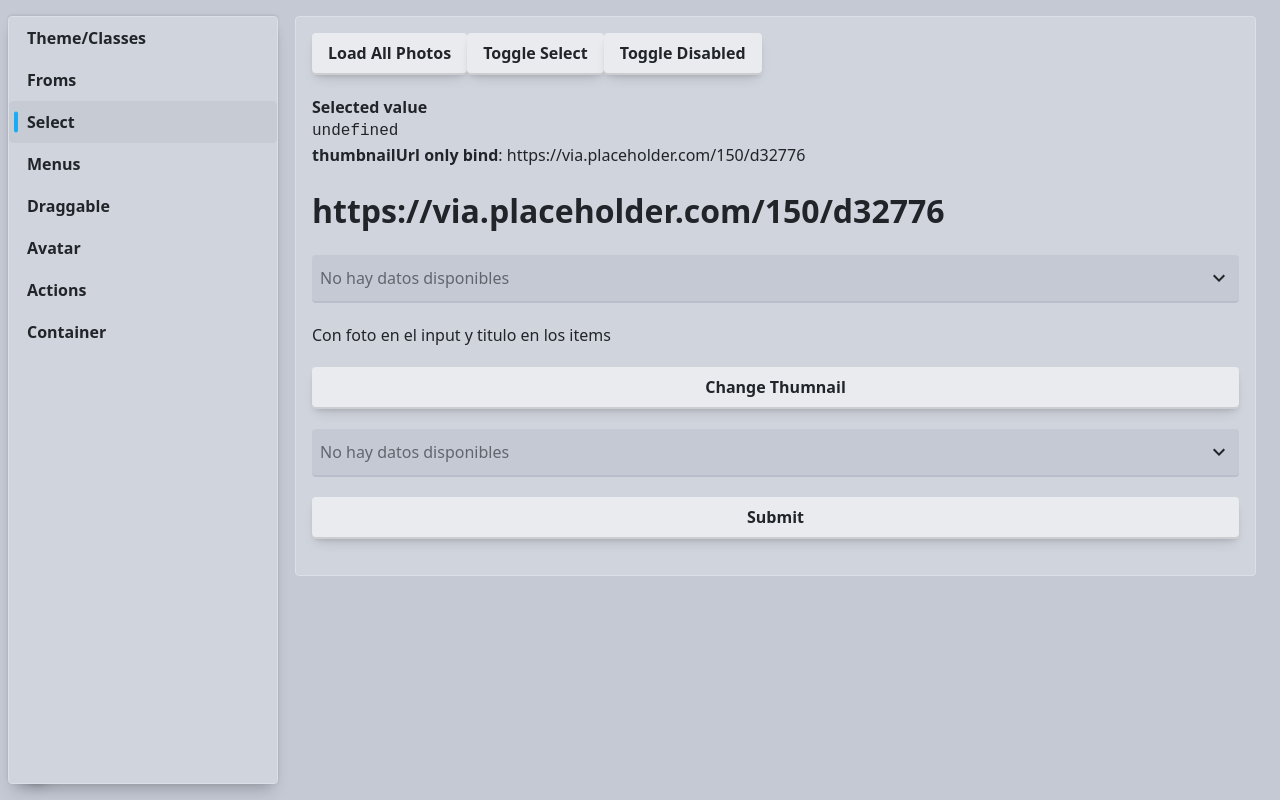
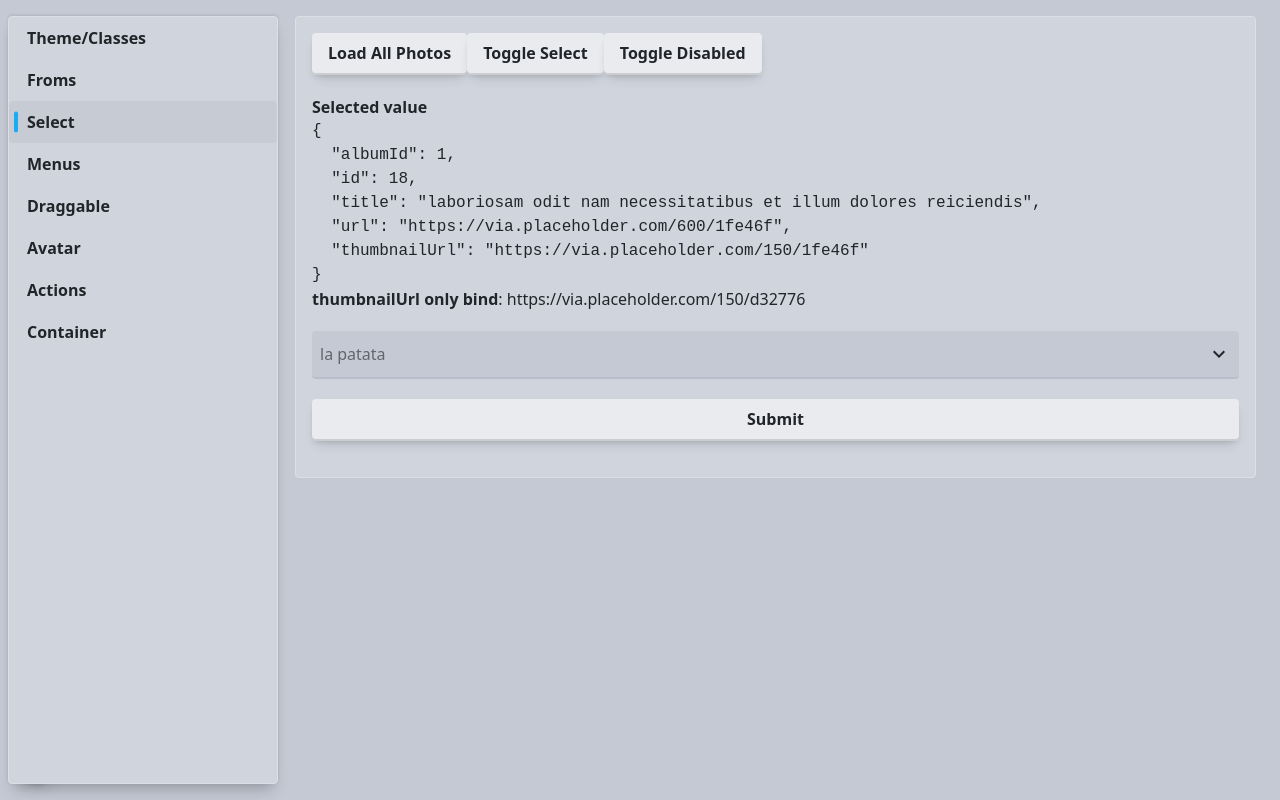
Before and after one commit to LuisManuelNR/chasi-ui, a SvelteKit app: page /select in a window 1280 px wide. Built offline with nearby package versions, Linux system fonts and the light colour scheme.

Commit message:
fix select again, fix draggable type

```diff
--- a/src/lib/Actions/draggable.ts
+++ b/src/lib/Actions/draggable.ts
@@ -25,7 +25,7 @@ if (BROWSER) {
   }
 }
 
-type ReturnTypeDrop = { ghostDuration: number, ghostTarget: HTMLElement } | void
+type ReturnTypeDrop = { ghostDuration?: number, ghostTarget?: HTMLElement } | void
 type Coord = { x: number, y: number }
 type MoveCoords = Coord & { dx: number, dy: number }
 type DraggableOption<T = null> = {
@@ -61,8 +61,8 @@ export default function <T>(node: HTMLElement, { onStart, onMove, onEnd, handler
       if (onEnd) {
         const returnedGhostSettings = await onEnd(e, coords)
         if (returnedGhostSettings) {
-          ghostTarget = returnedGhostSettings.ghostTarget
-          duration = returnedGhostSettings.ghostDuration
+          ghostTarget = returnedGhostSettings.ghostTarget || node
+          duration = returnedGhostSettings.ghostDuration || duration
         }
       }
       ghostElement && ghostElement.dispose(duration, ghostTarget)
--- a/src/lib/CForms/CSelect.svelte
+++ b/src/lib/CForms/CSelect.svelte
@@ -1,10 +1,9 @@
 <script lang="ts">
 	import type { Rule } from '$lib'
 	import { CLabel, CIcon, CDialog } from '$lib'
-	import { isEqual } from '$lib/utils.js'
 	import { mdiChevronDown, mdiMagnify } from '@mdi/js'
 	import { BROWSER } from 'esm-env'
-	import { onMount, tick } from 'svelte'
+	import { tick } from 'svelte'
 
 	type T = $$Generic
 	type X = T extends Record<string, any> ? keyof T : undefined
@@ -24,7 +23,6 @@
 	export let placeholder = ''
 	// @ts-ignore
 	export let filterBy: X | boolean = false
-	export let selected: (v: T) => boolean = (v) => isEqual(v, value)
 	export let onSelect: (v: T) => void = () => {}
 
 	let dialog = false
@@ -32,10 +30,6 @@
 	let fitlerValue = ''
 	let inputElement: HTMLInputElement
 	let virtualList = items
-
-	onMount(() => {
-		value = items.find(selected)
-	})
 
 	async function setValue(val?: T) {
 		value = val
@@ -89,7 +83,6 @@
 	}
 
 	function openSelect() {
-		if (!items.length) return
 		cursor = -1
 		fitlerValue = ''
 		virtualList = items
@@ -124,16 +117,12 @@
 				{disabled}
 				on:click={openSelect}
 			>
-				{#if items.length}
 				{#if value}
 					<slot item={value} isList={false}>
 						{value}
 					</slot>
 				{:else}
 					<span class="info-text">{placeholder}</span>
-					{/if}
-				{:else}
-					<span class="info-text">{noDataText}</span>
 				{/if}
 			</button>
 			<input hidden bind:this={inputElement} />
@@ -143,10 +132,9 @@
 		</CLabel>
 	</slot>
 
-	{#if items.length && virtualList}
 	<CDialog bind:active={dialog}>
-			<div slot="header" class="mb-2">
-				{#if filterBy}
+		<div slot="header">
+			{#if filterBy && items.length}
 				<CLabel>
 					<svelte:fragment slot="prepend">
 						<CIcon icon={mdiMagnify}></CIcon>
@@ -162,6 +150,7 @@
 			{/if}
 		</div>
 		<div class="item-list">
+			{#if virtualList && virtualList.length}
 				{#each virtualList as item, i}
 					<button
 						class="list-item full-width"
@@ -174,9 +163,11 @@
 						</slot>
 					</button>
 				{/each}
+			{:else}
+				<span class="d-flex justify-center">{noDataText}</span>
+			{/if}
 		</div>
 	</CDialog>
-	{/if}
 </div>
 
 <style>
--- a/src/routes/select/+page.svelte
+++ b/src/routes/select/+page.svelte
@@ -21,7 +21,13 @@
 
 	let disabled = false
 	let selectVisible = true
-	let selectValue: Photo
+	let selectValue: Photo = {
+		albumId: 1,
+		id: 18,
+		title: 'laboriosam odit nam necessitatibus et illum dolores reiciendis',
+		url: 'https://via.placeholder.com/600/1fe46f',
+		thumbnailUrl: 'https://via.placeholder.com/150/1fe46f'
+	}
 	let pototo = 0
 
 	function onSubmit() {
@@ -37,6 +43,7 @@
 		return value.url.endsWith('96') || 'La url debe terminar en 96!!'
 	}
 	let urlPreview = 'https://via.placeholder.com/150/d32776'
+	let title = 'natus doloribus necessitatibus ipsa'
 </script>
 
 <div class="card">
@@ -54,6 +61,16 @@
 				<p><strong>thumbnailUrl only bind</strong>: {urlPreview}</p>
 			</div>
 
+			<CSelect
+				items={photos}
+				let:item
+				rules={[required, validateSelect]}
+				filterBy="url"
+				placeholder="la patata"
+			>
+				{item.title}
+			</CSelect>
+
 			<!-- <CSelect
 				label="Seleccione una foto"
 				items={photos}
@@ -69,7 +86,7 @@
 			<!-- <CLabel label="Test rules" rules={[required]}>
 				<input bind:value={inputValue} />
 			</CLabel> -->
-			<h1>{urlPreview}</h1>
+			<!-- <h1>{urlPreview}</h1>
 			{#if selectVisible}
 				<CSelect
 					items={photos}
@@ -81,9 +98,9 @@
 				>
 					{item.url}
 				</CSelect>
-			{/if}
+			{/if} -->
 
-			<p>Con foto en el input y titulo en los items</p>
+			<!-- <p>Con foto en el input y titulo en los items</p>
 			<button class="btn" on:click={() => (urlPreview = 'https://via.placeholder.com/150/771796')}>
 				change thumnail
 			</button>
@@ -109,7 +126,7 @@
 					<img src="https://i.pravatar.cc/30?u={item.id}" alt={item.title} loading="lazy" />
 					{item.title}
 				{/if}
-			</CSelect>
+			</CSelect> -->
 
 			<button class="btn" type="submit"> submit </button>
 		</div>
```
Lines whose indentation alone changed are shown as unchanged.
